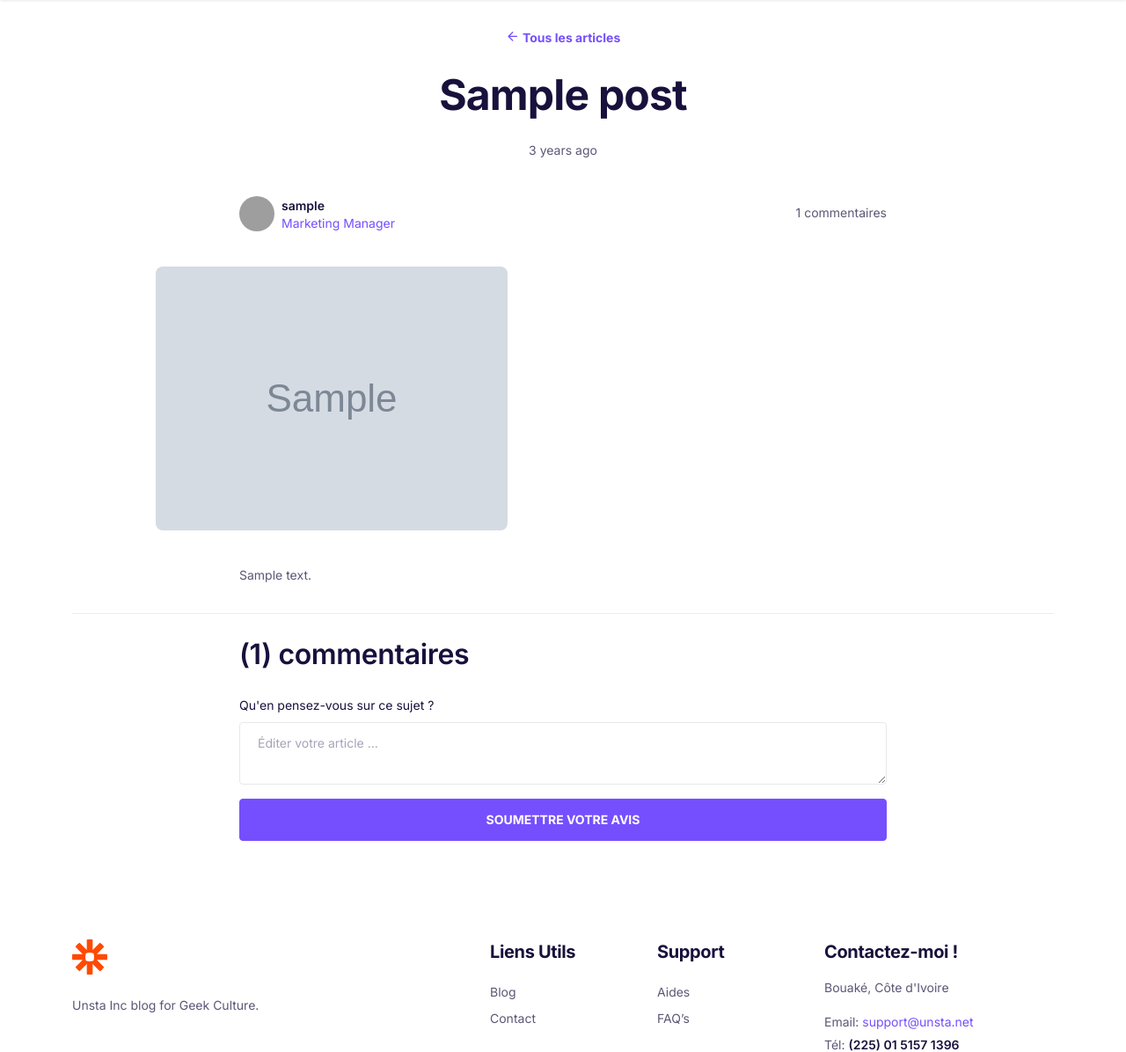
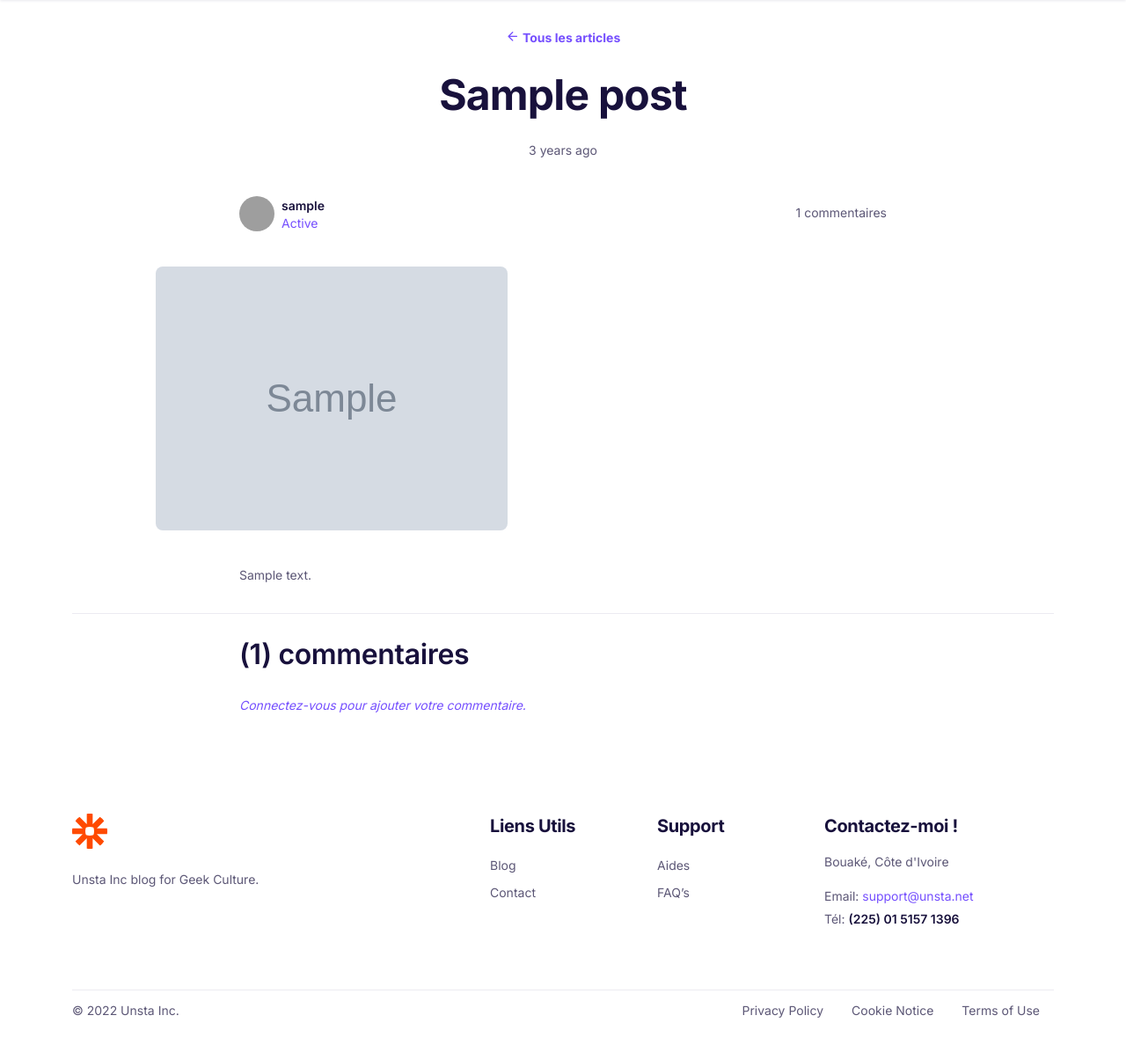
Before and after one commit to flavien-hugs/flask-blog, a Flask app: a page that uses core/templates/post/detail.html in a window 1280 px wide. Shown: the part 63-1259 px from the top of the page at 88% size. After the commit the page ends 1220 px from the top, so only its background shows below. Run offline with Flask 2, Linux system fonts and the light colour scheme; tables that the repository leaves empty hold one stand-in row (values such as "Sample post"); grey boxes marked "Sample" are stand-in pictures; some libraries are stand-ins or nearby versions; some web fonts are replaced; grey boxes are pictures that could not be loaded.

Commit message:
edit template

```diff
--- a/core/templates/post/detail.html
+++ b/core/templates/post/detail.html
@@ -28,14 +28,12 @@
     						<img src="{{ post.author.gravatar(256) }}" alt="" class="rounded-circle avatar-md">
     						<div class="ms-2 lh-1">
     							<h5 class="mb-1">{{ post.author.username }}</h5>
-    							<span class="text-primary">Marketing Manager</span>
+    							<span class="text-primary">{{ post.author.status | capitalize() }}</span>
     						</div>
     					</div>
 
-    					<div>
     					<div class="ms-2">
     						{{ post.comments.count() }} commentaires
-    						</div>
     					</div>
     				</div>
     			</div>
@@ -61,6 +59,7 @@
 
 	          		<h1 class="mb-4">({{ post.comments.count() }}) commentaires</h1>
 
+	          		{% if current_user.is_authenticated %}
 						<form method="POST" action=".">
 							{{ form.hidden_tag() }}
 							<div class="mb-3 col-12 col-md-12">
@@ -82,6 +81,12 @@
 								{{ form.submit(class="btn btn-primary fw-bold text-uppercase shadow-none") }}
 							</div>
 						</form>
+					{% else %}
+					    <a href="{{ url_for('auth.loginPage') }}"
+					    	class="fw-bolg fst-italic">
+					    		Connectez-vous pour ajouter votre commentaire.
+					    	</a>
+	          		{% endif %}
 
 					{{ ckeditor.load(pkg_type="basic") }}
 					{{ ckeditor.config(name='content') }}
```
Also changed, not shown: core/templates/paths/_comment.html (added). Lines whose indentation alone changed are shown as unchanged.
